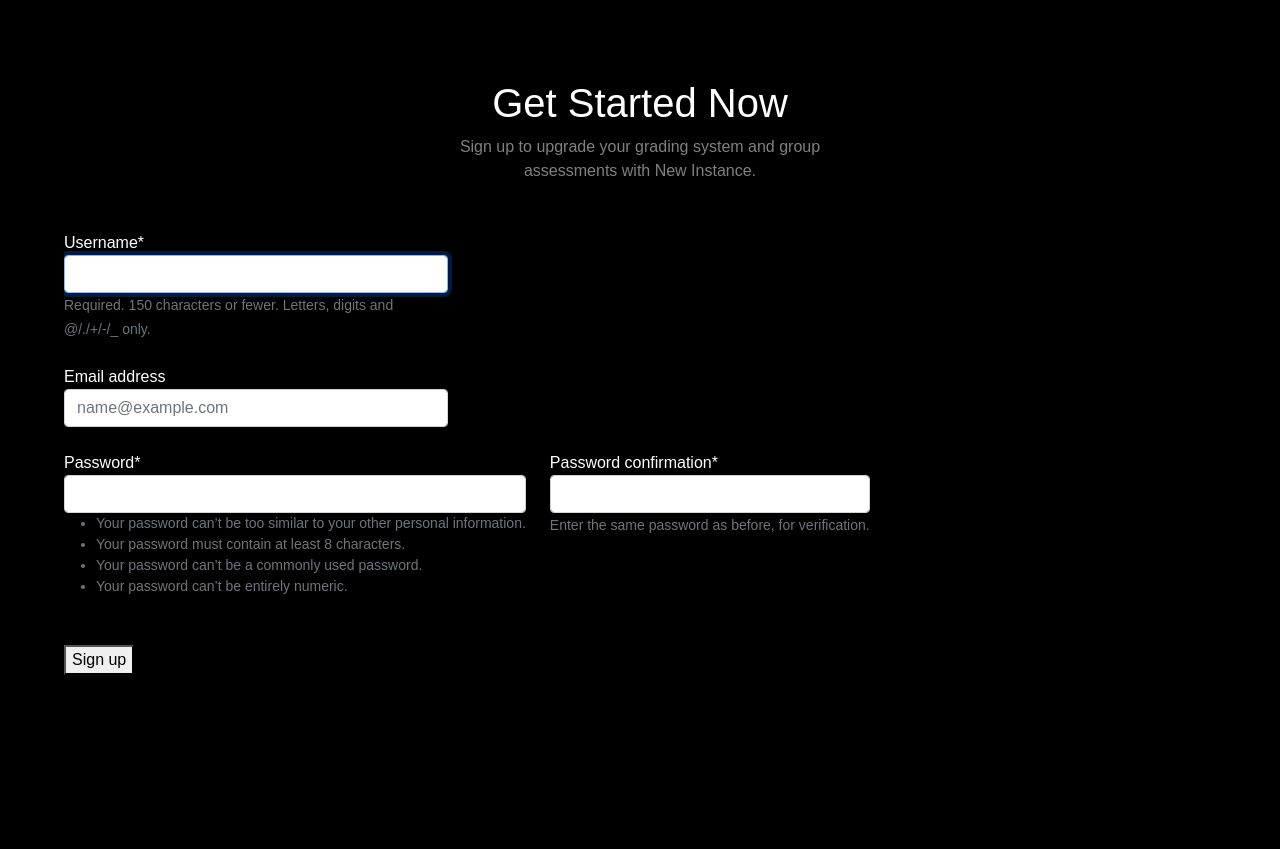
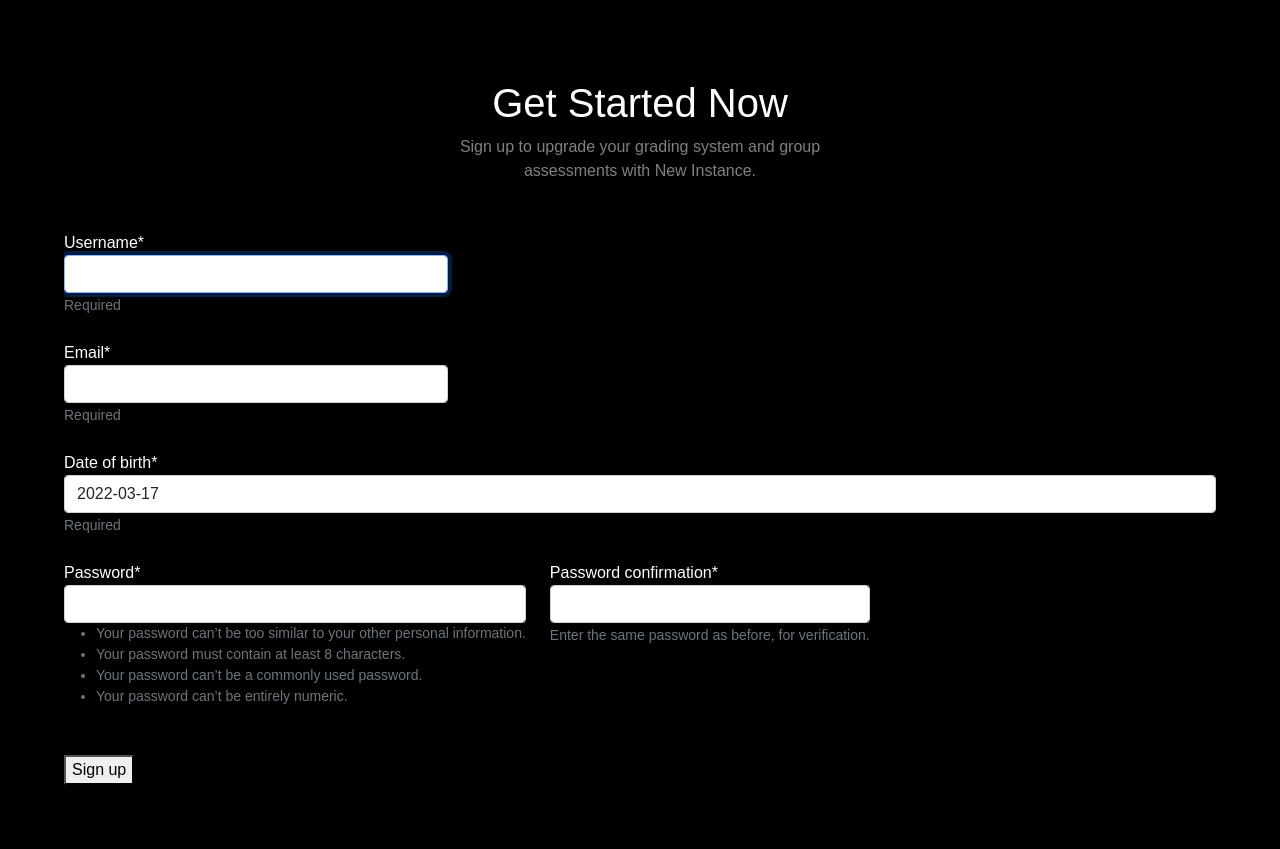
Before and after one commit to leenaaahmed/newinstance, a Django app: page /signup/ in a window 1280 px wide. Shown: the part 81-930 px from the top of the page. Before the commit the page ends 756 px from the top, so only its background shows below. Run offline with Django 4.2, Linux system fonts and the light colour scheme; some libraries are stand-ins or nearby versions.

Commit message:
fix signup form

```diff
--- a/peerAssessment/peerAssessmentApp/forms.py
+++ b/peerAssessment/peerAssessmentApp/forms.py
@@ -4,12 +4,13 @@ from django.contrib.auth.forms import UserCreationForm
 import datetime
 
 class SignUpForm(UserCreationForm):
+    username = forms.CharField(help_text='Required')
     email = forms.EmailField(max_length = 40, help_text = 'Required')
     date_of_birth = forms.DateField(initial = datetime.date.today,help_text = 'Required')
 
     class Meta:
         model = User
-        fields = ('username','email', 'date_of_birth', 'password',  'password')
+        fields = ('username','email', 'date_of_birth', 'password1',  'password2')
 
 
 class CourseCreation(forms.Form):
--- a/peerAssessment/peerAssessmentApp/templates/signup.html
+++ b/peerAssessment/peerAssessmentApp/templates/signup.html
@@ -170,11 +170,21 @@
                         {{ form.username|as_crispy_field }}
                     </div>
                 </div>
+                <div class="form-row col-4">
+                    <div class="form-group">
+                        {{ form.email|as_crispy_field }}
+                    </div>
+                </div>
 
-                <div class="form-row col-4">
+                <!-- <div class="form-row col-4">
                     <div class="form-group">
                         <label for="password">Email address</label>
                         <input type="email" class="form-control" id="exampleFormControlInput1" placeholder="name@example.com">
+                    </div>
+                </div> -->
+                <div class="form-row">
+                    <div class="form-group">
+                        {{ form.date_of_birth|as_crispy_field }}
                     </div>
                 </div>
 
--- a/peerAssessment/peerAssessmentApp/urls.py
+++ b/peerAssessment/peerAssessmentApp/urls.py
@@ -4,6 +4,7 @@ from . import views
 app_name = 'peerAssessmentApp'
 
 urlpatterns = [
+    path('createuser', views.createUser, name='createuser'),
     path('',views.signup, name='signup'),
 
 ]
--- a/peerAssessment/peerAssessmentApp/views.py
+++ b/peerAssessment/peerAssessmentApp/views.py
@@ -1,8 +1,10 @@
-from django.shortcuts import render
+from django.shortcuts import render, HttpResponse
 from .forms import SignUpForm
+from .models import SiteUsers
 from django.contrib import messages
+from django.contrib.auth import authenticate
+from django.contrib.auth.forms import UserCreationForm
 from django.views.decorators.csrf import csrf_protect
-from django.shortcuts import HttpResponse
 
 # Create your views here.
 
@@ -12,13 +14,26 @@ def signup(request):
         form = SignUpForm(request.POST)
         if form.is_valid():
             form.save()
+            username=form.cleaned_data.get('username')
+            password=form.cleaned_data.get('password1')
+            user=authenticate(username=username, password=password)
+            date_of_birth=form.cleaned_data.get('date_of_birth')
+            SiteUsers.objects.create(user=user, date_of_birth=date_of_birth)
             messages.success(request, 'Account Created')
+        else:
+            messages.error(request, "Unsuccessful registration. Invalid information.")
+    form = SignUpForm()
+    return render(request, 'signup.html', {'form': form})
+
+def createUser(request):
+    if request.method=='POST':
+        form = UserCreationForm()
+        if form.is_valid():
+            form.save()
             return render(request, 'signup.html')
-
     else:
-        form = SignUpForm()
+        form = UserCreationForm()
     return render(request, 'signup.html', {'form': form})
-#not working currently
 
 
 def courseCreation(request):
```
Also changed, not shown: peerAssessment/db.sqlite3.
